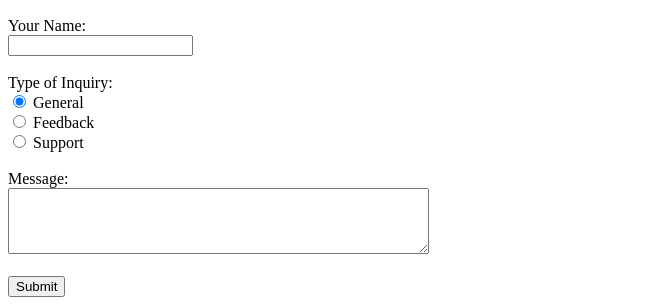
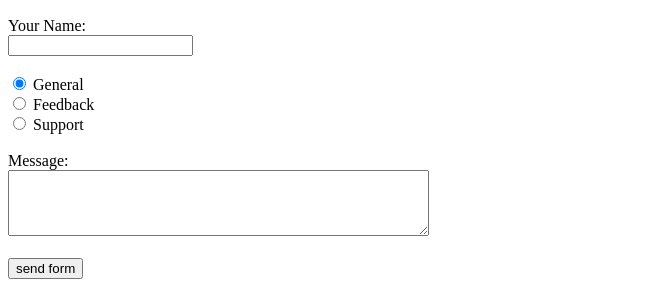
Before and after one commit to jiachenli011/ist263, a plain HTML site: page lab04/contact_copy.html in a window 1280 px wide. Shown: the part 794-1099 px from the top of the page, without its empty margins (0-663 px from the left). Drawn offline with Linux system fonts and the light colour scheme.

Commit message:
update skill.html v0.4

```diff
--- a/lab04/contact_copy.html
+++ b/lab04/contact_copy.html
@@ -21,11 +21,10 @@
         <iframe src="https://www.google.com/maps/embed?pb=!1m18!1m12!1m3!1d5831.7828687220845!2d-76.13941568849849!3d43.043715691516816!2m3!1f0!2f0!3f0!3m2!1i1024!2i768!4f13.1!3m3!1m2!1s0x89d9f3a171a378bb%3A0x2d656182498218af!2s614%20S%20Crouse%20Ave%2C%20Syracuse%2C%20NY%2013210!5e0!3m2!1sen!2sus!4v1726091322561!5m2!1sen!2sus" width="600" height="450" style="border:0;" allowfullscreen="" loading="lazy" referrerpolicy="no-referrer-when-downgrade"></iframe>
 
     <h2>Contact Form</h2>
-    <form action="https://formspree.io/f/xkgwlnrn" method="POST">
+     <form action="https://formspree.io/f/xkgwlnrn" method="POST">
         <label for="name">Your Name:</label><br>
         <input type="text" id="name" name="name" required><br><br>
 
-        <label for="inquiry">Type of Inquiry:</label><br>
         <input type="radio" id="general" name="inquiry" value="general" checked>
         <label for="general">General</label><br>
         <input type="radio" id="feedback" name="inquiry" value="feedback">
@@ -36,7 +35,7 @@
         <label for="message">Message:</label><br>
         <textarea id="message" name="message" rows="4" cols="50" required></textarea><br><br>
 
-        <input type="submit" value="Submit">
+        <input type="submit" value="send form">
      </form>
     </body>
 </html>
```
